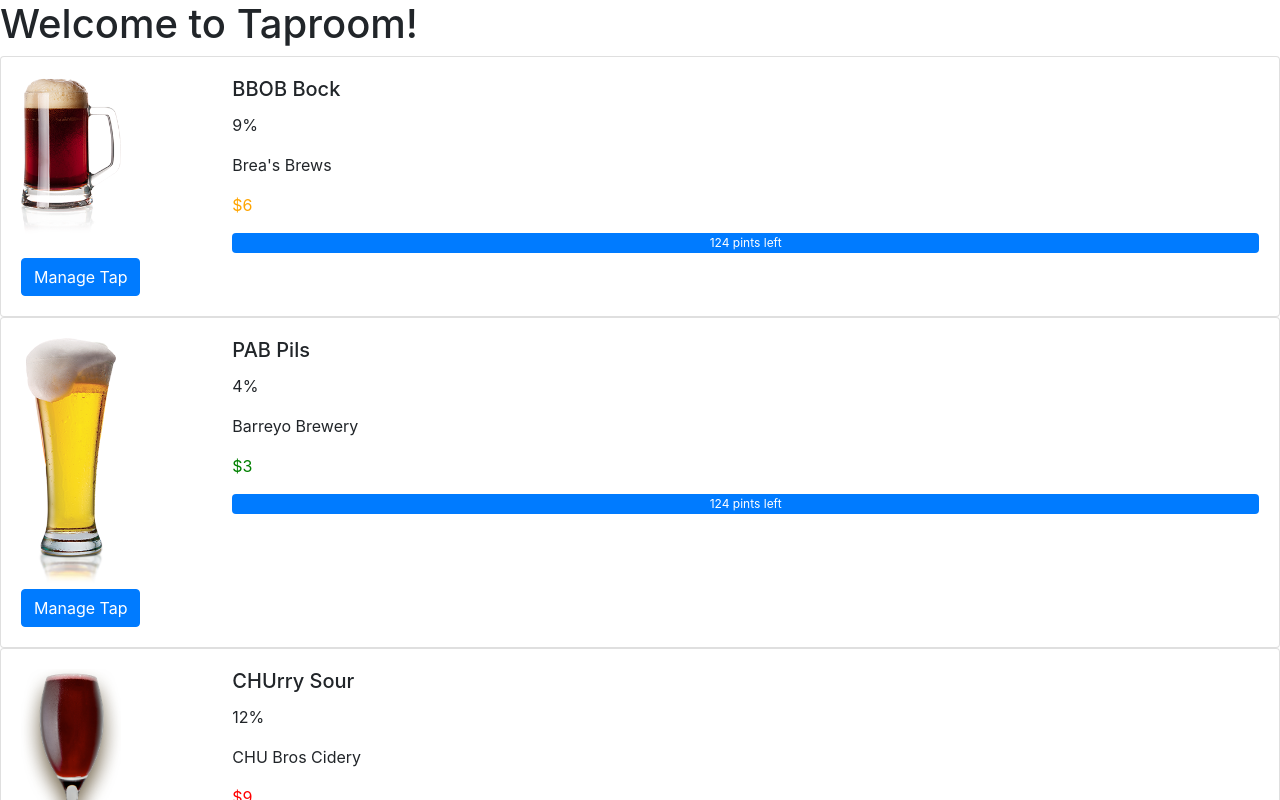
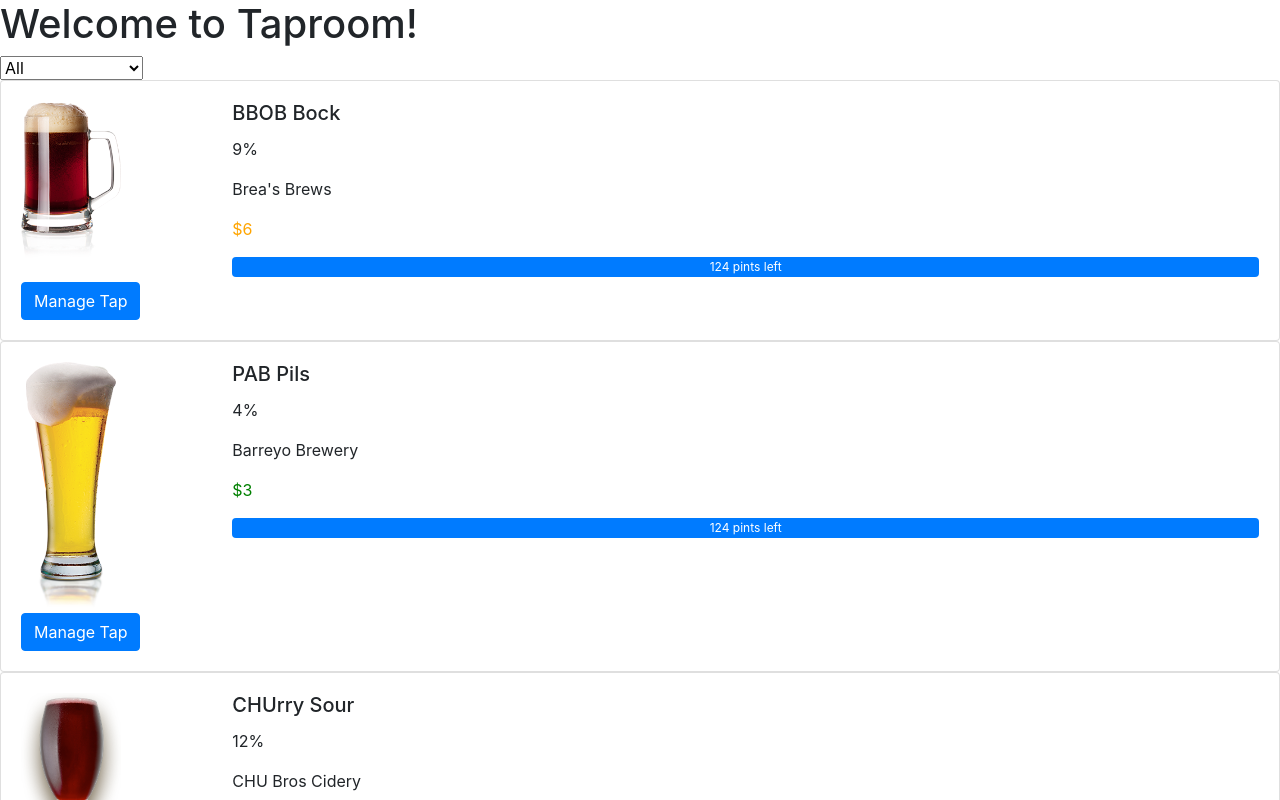
Before and after one commit to Pabarreyro/taproom, an Angular app: page / in a window 1280 px wide. Shown: the top 800 px of the page. Built offline with nearby package versions, Linux system fonts and the light colour scheme.

Commit message:
Add pipe to filter

```diff
--- a/src/app/app.module.ts
+++ b/src/app/app.module.ts
@@ -1,6 +1,7 @@
 import { BrowserModule } from '@angular/platform-browser';
 import { NgModule } from '@angular/core';
 import { FormsModule } from '@angular/forms';
+import { BoozinessPipe } from './booziness.pipe';
 
 
 import { AppComponent } from './app.component';
@@ -14,7 +15,8 @@ import { NewTapComponent } from './new-tap/new-tap.component';
     AppComponent,
     ListTapsComponent,
     EditTapComponent,
-    NewTapComponent
+    NewTapComponent,
+    BoozinessPipe
   ],
   imports: [
     BrowserModule,
--- a/src/app/booziness.pipe.ts
+++ b/src/app/booziness.pipe.ts
@@ -10,11 +10,11 @@ export class BoozinessPipe implements PipeTransform {
   transform(input: Tap[], desiredBooziness) {
     let output: Tap[] = [];
     for (let i = 0; i < input.length; i++) {
-      if (desiredBooziness === 'high' && input[i] >= 10) {
+      if (desiredBooziness === 'high' && input[i].alcoholContent >= 10) {
         output.push(input[i]);
-      } else if (desiredBooziness === 'medium' && input[i] >= 6 && input[i] < 10) {
+      } else if (desiredBooziness === 'medium' && input[i].alcoholContent >= 6 && input[i].alcoholContent < 10) {
         output.push(input[i]);
-      } else if (desiredBooziness === 'low' && input[i] < 6) {
+      } else if (desiredBooziness === 'low' && input[i].alcoholContent < 6) {
         output.push(input[i]);
       }
     }
--- a/src/app/list-taps/list-taps.component.html
+++ b/src/app/list-taps/list-taps.component.html
@@ -1,4 +1,11 @@
-<div class= "card" *ngFor="let tap of childTapList">
+<select (change)="onChange($event.target.value)">
+  <option value="high">High (10%+)</option>
+  <option value="medium">Medium (6-9%)</option>
+  <option value="low">Low(&lt;5%)</option>
+  <option value="all" selected="selected">All</option>
+</select>
+
+<div class= "card" *ngFor="let tap of childTapList | booziness:filterBooziness">
   <div class="card-body">
     <div class="row">
       <div class="col-md-2">
--- a/src/app/list-taps/list-taps.component.ts
+++ b/src/app/list-taps/list-taps.component.ts
@@ -9,6 +9,7 @@ import { Tap } from './../models/tap.model';
 export class ListTapsComponent{
   @Input() childTapList: Tap[];
   @Output() clickSender = new EventEmitter();
+  filterBooziness: string = "all";
 
   priceColor(tap: Tap) {
     if (tap.pricePerPint <= 4) {
@@ -20,6 +21,10 @@ export class ListTapsComponent{
     }
   }
 
+  onChange(filterOption) {
+    this.filterBooziness = filterOption;
+  }
+
   editButtonClicked(tap: Tap) {
     this.clickSender.emit(tap);
   }
```
